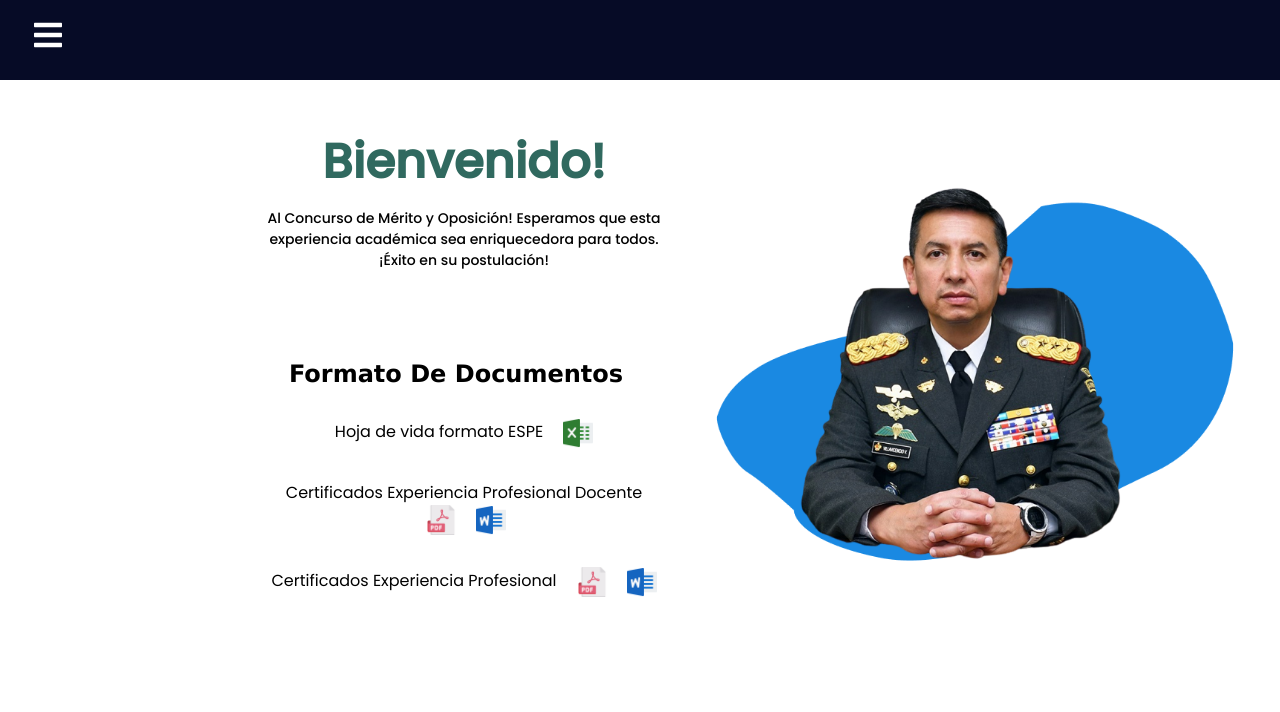
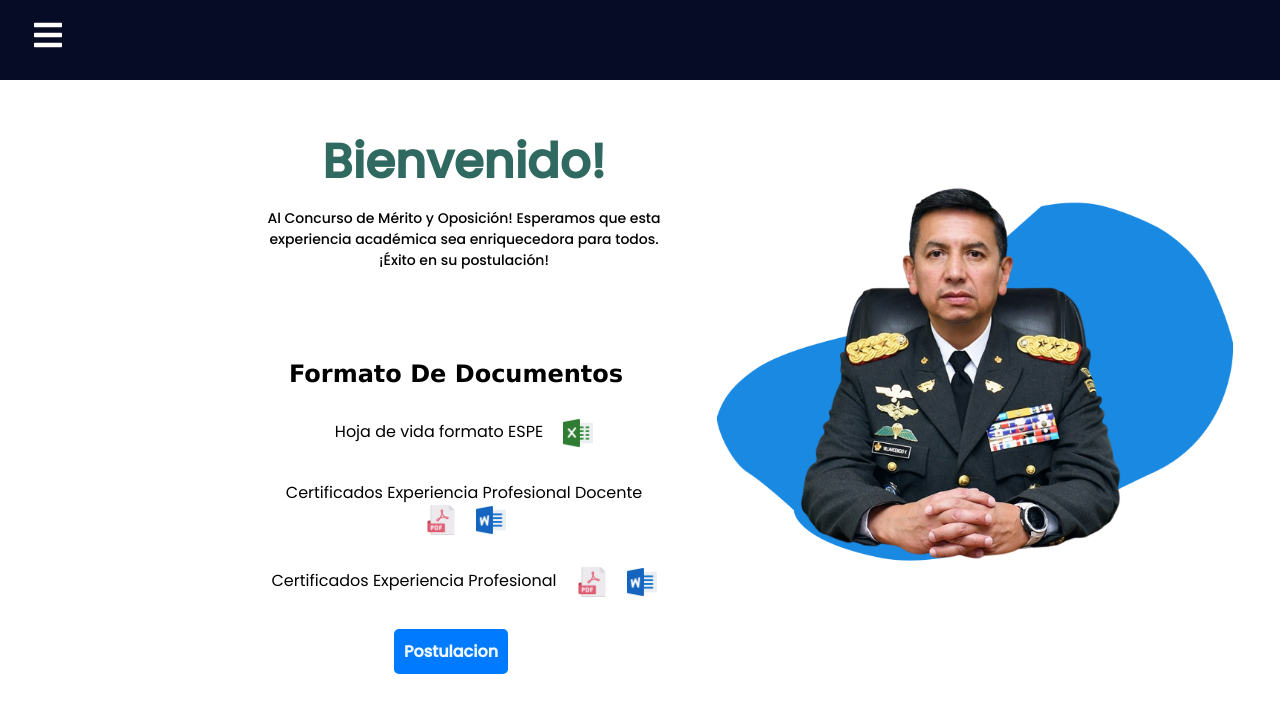
Before and after one commit to alissonclavijo/BaseDeDatosPostulacionesGrupo1, a React (Create React App) app in the folder client/: page /homepost in a window 1280 px wide. Shown: the top 712 px of the page. Built offline with nearby package versions, Linux system fonts and the light colour scheme.

Commit message:
Add postulation redirect

```diff
--- a/client/src/routes/HomePost.css
+++ b/client/src/routes/HomePost.css
@@ -84,6 +84,10 @@
     width: 250px;
 }
 
+.link {
+    color: aliceblue;
+    text-decoration: none;
+}
 
 /*    width: 30px;
     height: 30px;
--- a/client/src/routes/HomePost.js
+++ b/client/src/routes/HomePost.js
@@ -6,6 +6,7 @@ import Docente from '../img/Docente.png';
 import Pdf from '../img/pdf.png'
 import Word from '../img/word.png'
 import Excel from '../img/excel.png'
+import { Link } from 'react-router-dom';
 
 
 function HomePost() {
@@ -40,6 +41,10 @@ function HomePost() {
             <img src={Word} alt=""/>
           </div>
 
+          <div className='i-documents'>
+            <button ><Link to={"/InforPost"} className='link'>Postulacion</Link></button>
+          </div>
+
 
         </div>
 
--- a/client/src/routes/InforPost.js
+++ b/client/src/routes/InforPost.js
@@ -4,7 +4,7 @@ import ArchivoInput from '../components/ArchivoInput';
 import NumeroHojasInput from '../components/NumeroHojasInput';
 import Navpost from '../components/Navpost';
 import swal from 'sweetalert'
-import { Link } from 'react-router-dom';
+import { useNavigate } from 'react-router-dom';
 import { guardarArchivos } from '../services/informacion';
 
 
@@ -48,7 +48,7 @@ function InforPost() {
     setArchivoSeleccionadoProfesional(archivo);
   };
 
-
+  const navigate = useNavigate();
 
   const mostrarAlerta = () => {
     // Verificar si todos los campos están llenos
@@ -96,7 +96,11 @@ function InforPost() {
               swal({
                 text: 'Datos subidos correctamente',
                 icon: 'success',
-                button: 'Salir'
+                button: 'Salir',
+              }).then(() => {
+                // Redireccionar a "/postulacion" después de hacer clic en "Salir"
+                // eslint-disable-next-line no-restricted-globals
+                navigate('/postulacion')
               });
             })
             .catch((error) => {
--- a/client/src/routes/Postulacion.js
+++ b/client/src/routes/Postulacion.js
@@ -1,7 +1,7 @@
 import React, { useState, useEffect } from 'react';
 import Navpost from '../components/Navpost';
 import "./Postulacion.css";
-import { Link } from "react-router-dom";
+import { useNavigate } from 'react-router-dom';
 import axios from "axios";
 import swal from 'sweetalert'
 
@@ -24,6 +24,8 @@ function Postulacion() {
   const [opcionesAmplio, setOpcionesAmplio] = useState([]);
   const [opcionesEspecifico, setOpcionesEspecifico] = useState([]);
 
+
+
   function mostrar() {
     // Obtener el elemento con el id "tabla"
     var div = document.getElementById('tabla');
@@ -35,8 +37,8 @@ function Postulacion() {
       console.error("Elemento con id 'tabla' no encontrado.");
     }
   }
+  const navigate = useNavigate();
   const mostrarAlerta = () => {
-
     swal({
       title: '',
       content: {
@@ -47,6 +49,11 @@ function Postulacion() {
       },
       icon: '',
       buttons: ["Regresar", "Postular"],
+    }).then((value) => {
+      console.log(value)
+      if (value) {
+        navigate("/"); // Navega a "/home" si se hace clic en "Postular"
+      }
     });
 
   };
@@ -369,7 +376,7 @@ function Postulacion() {
          */}
             <br />
             <br />
-            <button  class="btn btn-primary" onClick={()=>mostrarAlerta()}>Postulación</button>
+            <button hidden={!amplio} class="btn btn-primary" onClick={()=>mostrarAlerta()}>Postulación</button>
           </div>
 
         </div>
```
Lines whose indentation alone changed are shown as unchanged.
